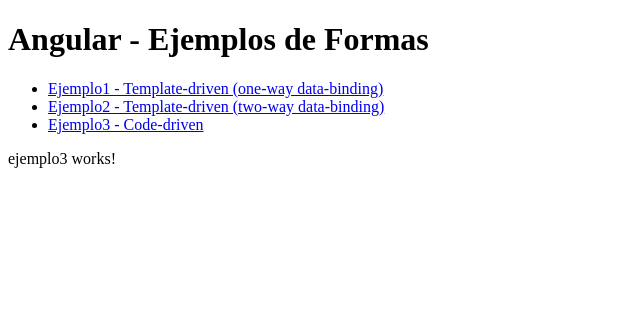
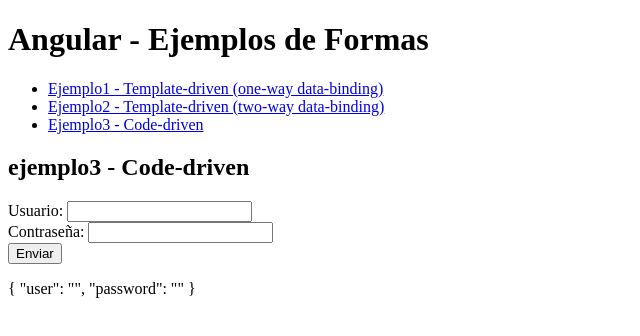
Before and after one commit to jsolisu/ng-formas, an Angular app: page /ej3 in a window 1280 px wide. Shown: the top 336 px of the page, without its empty margins (0-640 px from the left). Built offline with nearby package versions, Linux system fonts and the light colour scheme.

Commit message:
Terminar ejuemplo3

```diff
--- a/src/app/ejemplo3/ejemplo3.component.html
+++ b/src/app/ejemplo3/ejemplo3.component.html
@@ -1 +1,14 @@
-<p>ejemplo3 works!</p>
+<h2>ejemplo3 - Code-driven</h2>
+<!-- Nota: NgForm tiene por selector form, es decir, aunque form es HTML en realidad es Angular.
+     Siempre que se importe FormsModule. -->
+<form (ngSubmit)="submit()" [formGroup]="userForm">
+    <div>
+        <label>Usuario:&nbsp;</label><input name="user" formControlName="user">
+    </div>
+    <div>
+        <label>Contraseña:&nbsp;</label><input name="password" formControlName="password">
+    </div>
+    <button type="submit">Enviar</button>
+</form>
+
+<p>{{this.userForm.value | json}}</p>
--- a/src/app/ejemplo3/ejemplo3.component.ts
+++ b/src/app/ejemplo3/ejemplo3.component.ts
@@ -1,12 +1,31 @@
+import { CommonModule } from '@angular/common';
 import { Component } from '@angular/core';
+import { FormBuilder, FormControl, FormGroup, ReactiveFormsModule } from '@angular/forms';
 
 @Component({
   selector: 'app-ejemplo3',
   standalone: true,
-  imports: [],
+  imports: [CommonModule, ReactiveFormsModule],
   templateUrl: './ejemplo3.component.html',
   styleUrl: './ejemplo3.component.scss'
 })
 export class Ejemplo3Component {
+  userForm: FormGroup<{
+    user: FormControl<string | null>;
+    password: FormControl<string | null>;
+  }>;
 
+  constructor(fb: FormBuilder) {
+    this.userForm = fb.group({
+      user: '',
+      password: ''
+    });
+  }
+
+  submit(): void {
+    console.log(this.userForm.value);
+    this.userForm.value.password='*'; // esto no funciona
+
+    this.userForm.controls.password.setValue('*');
+  }
 }
```
